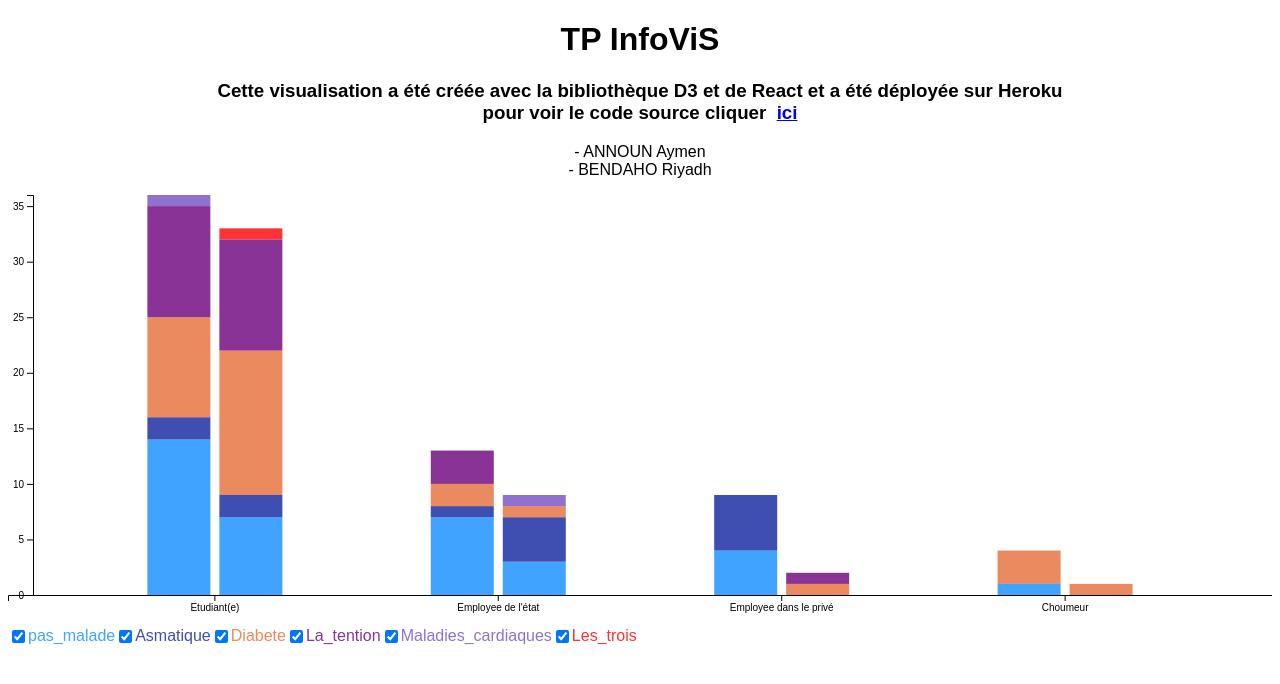
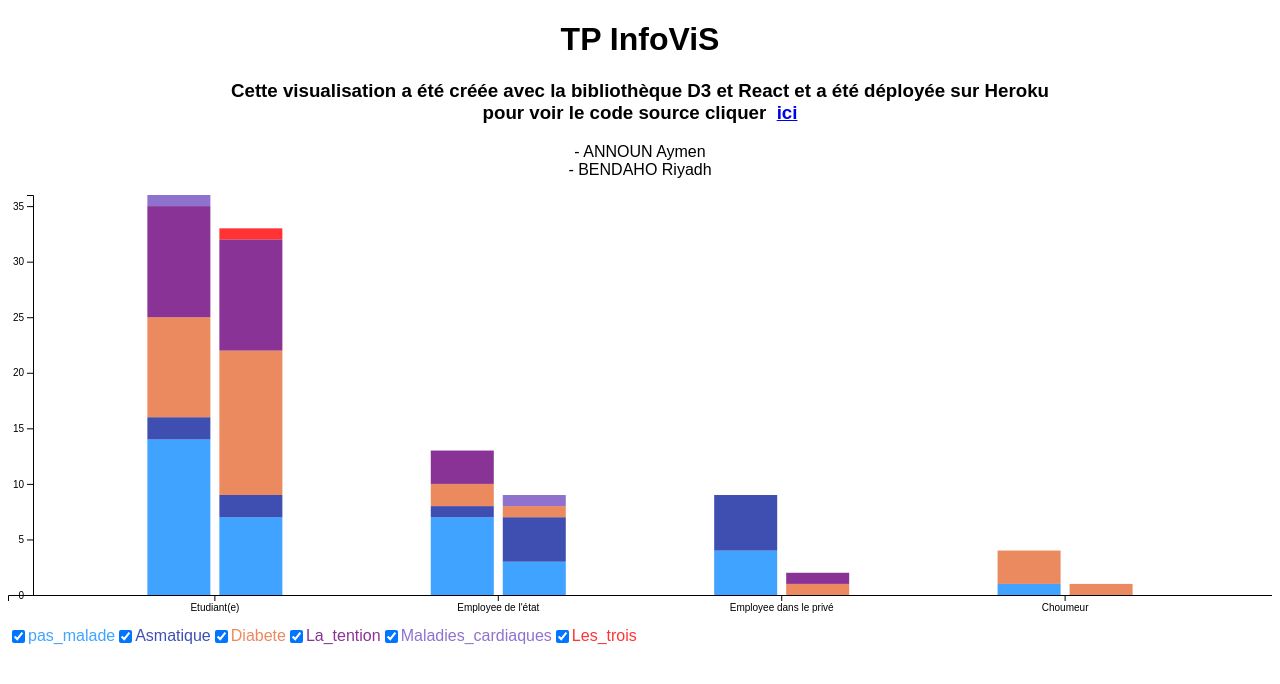
Before and after one commit to announaymen/DataVizWithD3, a React (Create React App) app: page / in a window 1280 px wide. Shown: the top 684 px of the page. Built offline with nearby package versions, Linux system fonts and the light colour scheme.

Commit message:
Update App.js

```diff
--- a/src/App.js
+++ b/src/App.js
@@ -7,7 +7,7 @@ export default function App() {
     <div className="App">
       <h1>TP InfoViS </h1>
       <h3>
-        Cette visualisation a été créée avec la bibliothèque D3 et de React et a
+        Cette visualisation a été créée avec la bibliothèque D3 et React et a
         été déployée sur Heroku <br />
         pour voir le code source cliquer &nbsp;
         <a href="https://github.com/announaymen/DataVizWithD3" target="_blank">
```
